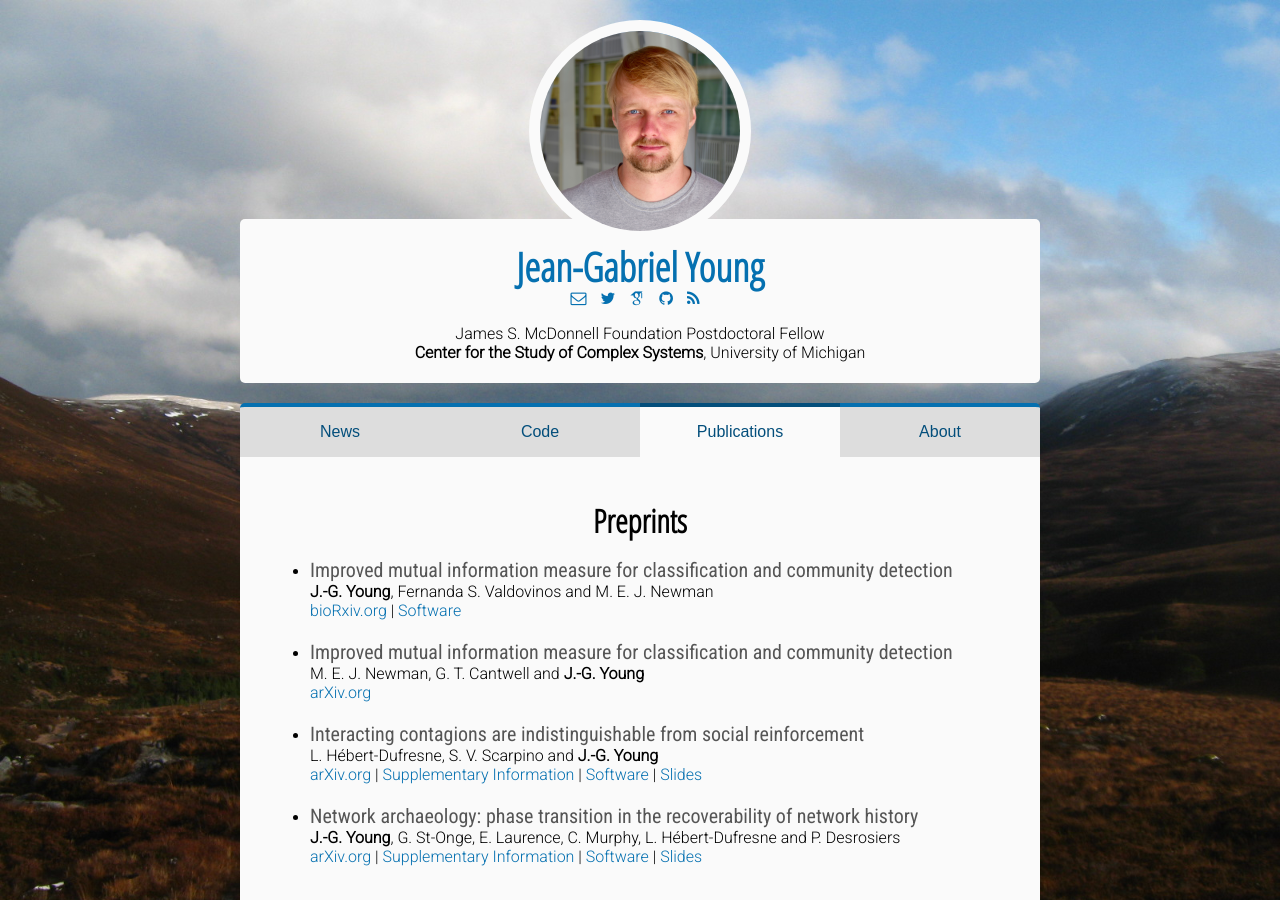
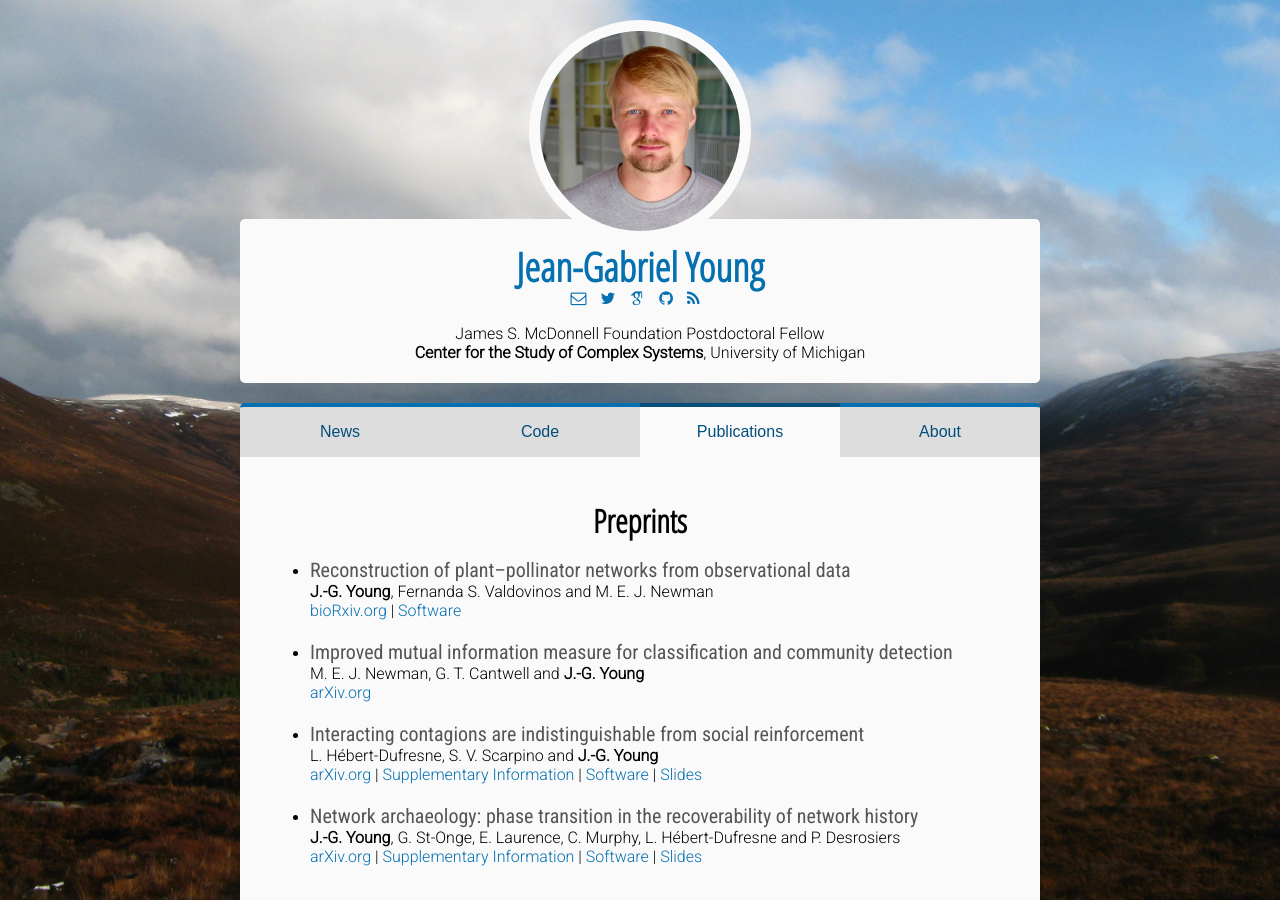
Before and after one commit to jg-you/jg-you.github.io, a Jekyll site: the page built from publications.md, in a window 1280 px wide and 900 px high. Built offline with Jekyll 4.4.1, drawn with Linux system fonts in a browser that asks for light colours; some web fonts are replaced; comment, search, counter and statistics services are not loaded.

Commit message:
Add pp paper

```diff
--- a/publications.md
+++ b/publications.md
@@ -7,7 +7,7 @@ title: Publications
 ## Preprints
 
 
-* <span class="pub-title">Improved mutual information measure for classification and community detection</span><br/>
+* <span class="pub-title">Reconstruction of plant–pollinator networks from observational data</span><br/>
 **J.-G. Young**, Fernanda S. Valdovinos and M. E. J. Newman <br/>
 [bioRxiv.org](https://www.biorxiv.org/content/10.1101/754077v1) |  [Software](https://github.com/jg-you/plant-pollinator-inference)
 
```
